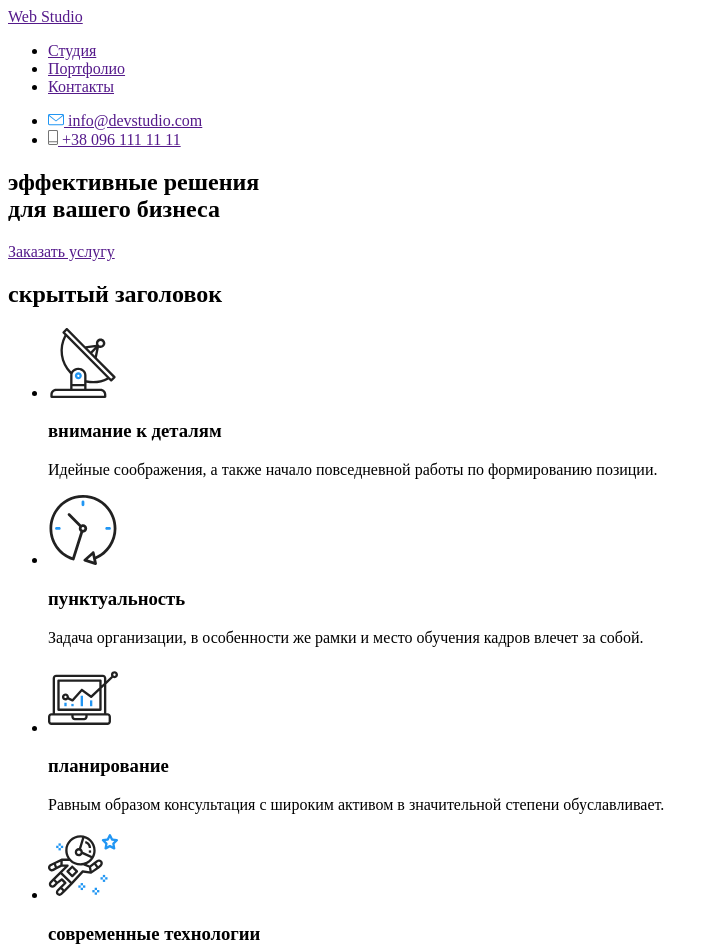
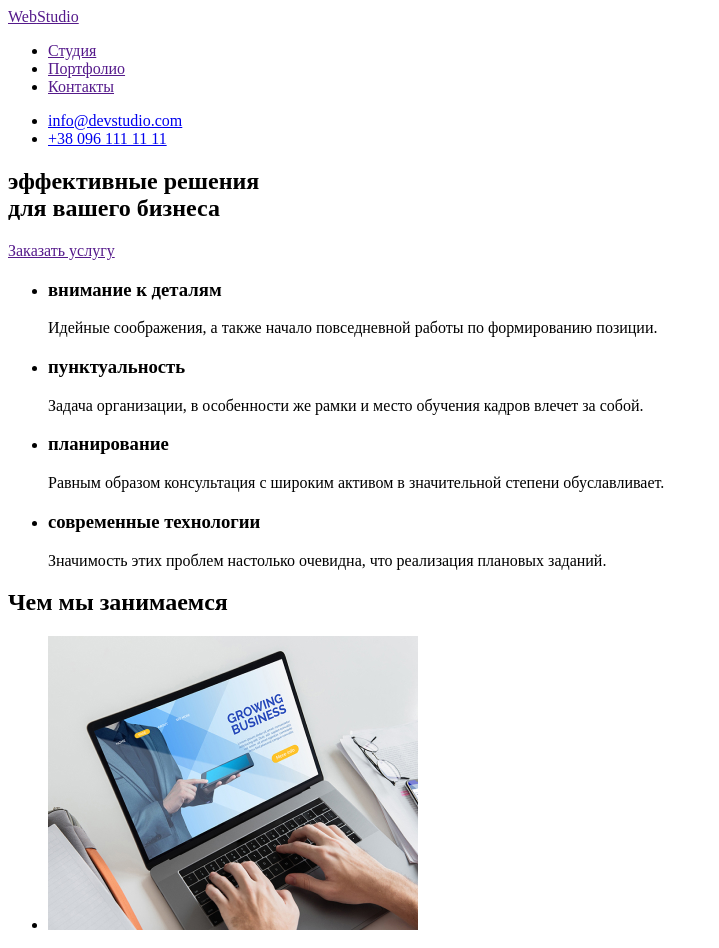
Before and after one commit to Khuro13/goit-markup-hw-01, a plain HTML site: page index.html in a window 1280 px wide. Shown: the top 948 px of the page, without its empty margins (0-719 px from the left). Drawn offline with Linux system fonts and the light colour scheme.

Commit message:
homework 1 fixed

```diff
--- a/index.html
+++ b/index.html
@@ -8,29 +8,27 @@
   <body>
     <header>
       <nav>
-        <a href="">
-          Web Studio
-        </a>
+        <a href=""><span>Web</span>Studio </a>
         <ul>
           <li><a href="">Студия</a></li>
           <li><a href="">Портфолио</a></li>
           <li><a href="">Контакты</a></li>
         </ul>
+      </nav>
       <ul>
         <li>
-            <a href="">
-              <img src="./images/envelope(hover).svg" alt="" />
+          <a href="mailto:info@devstudio.com">
+            <!-- <img src="./images/envelope(hover).svg" alt="" /> -->
             info@devstudio.com
           </a>
         </li>
         <li>
-            <a href="">
-              <img src="./images/Vector.svg" alt="" />
+          <a href="tel:+380961111111">
+            <!-- <img src="./images/Vector.svg" alt="" /> -->
             +38 096 111 11 11
           </a>
         </li>
       </ul>
-      </nav>
     </header>
     <main>
       <section>
@@ -41,12 +39,10 @@
         <a href="">Заказать услугу</a>
       </section>
       <section>
-        <h2>скрытый заголовок</h2>
+        <!-- <h2>скрытый заголовок</h2> -->
         <ul>
           <li>
-            <a href="">
-              <img src="./images/antenna1.svg" alt="" />
-            </a>
+            <!-- <a href=""><img src="./images/antenna1.svg" alt="" /></a> -->
             <h3>внимание к деталям</h3>
             <p>
               Идейные соображения, а также начало повседневной работы по
@@ -54,9 +50,9 @@
             </p>
           </li>
           <li>
-            <a href="">
+            <!-- <a href="">
               <img src="./images/clock1.svg" alt="" />
-            </a>
+            </a> -->
             <h3>пунктуальность</h3>
             <p>
               Задача организации, в особенности же рамки и место обучения кадров
@@ -64,9 +60,9 @@
             </p>
           </li>
           <li>
-            <a href="">
+            <!-- <a href="">
               <img src="./images/diagram1.svg" alt="" />
-            </a>
+            </a> -->
             <h3>планирование</h3>
             <p>
               Равным образом консультация с широким активом в значительной
@@ -74,9 +70,9 @@
             </p>
           </li>
           <li>
-            <a href="">
+            <!-- <a href="">
               <img src="./images/astronaut1.svg" alt="" />
-            </a>
+            </a> -->
             <h3>современные технологии</h3>
             <p>
               Значимость этих проблем настолько очевидна, что реализация
@@ -114,8 +110,10 @@
           <li>
             <a href="">
               <img src="./images/img11.jpg" alt="" />
+              <div>
                 <h3>Николай Кучеренко</h3>
                 <p>Product Designer</p>
+              </div>
             </a>
             <ul>
               <li>
@@ -135,8 +133,10 @@
           <li>
             <a href="">
               <img src="./images/img22.png" alt="" />
+              <div>
                 <h3>Ольга Иванова</h3>
                 <p>Frontend Developer</p>
+              </div>
             </a>
             <ul>
               <li>
@@ -156,8 +156,10 @@
           <li>
             <a href="">
               <img src="./images/img33.png" alt="" />
+              <div>
                 <h3>Андрей Шевченко</h3>
                 <p>Marketing</p>
+              </div>
             </a>
             <ul>
               <li>
@@ -177,8 +179,10 @@
           <li>
             <a href="">
               <img src="./images/img44.png" alt="" />
+              <div>
                 <h3>Иван Николаев</h3>
                 <p>UI Designer</p>
+              </div>
             </a>
             <ul>
               <li>
```
Lines whose indentation alone changed are shown as unchanged.
